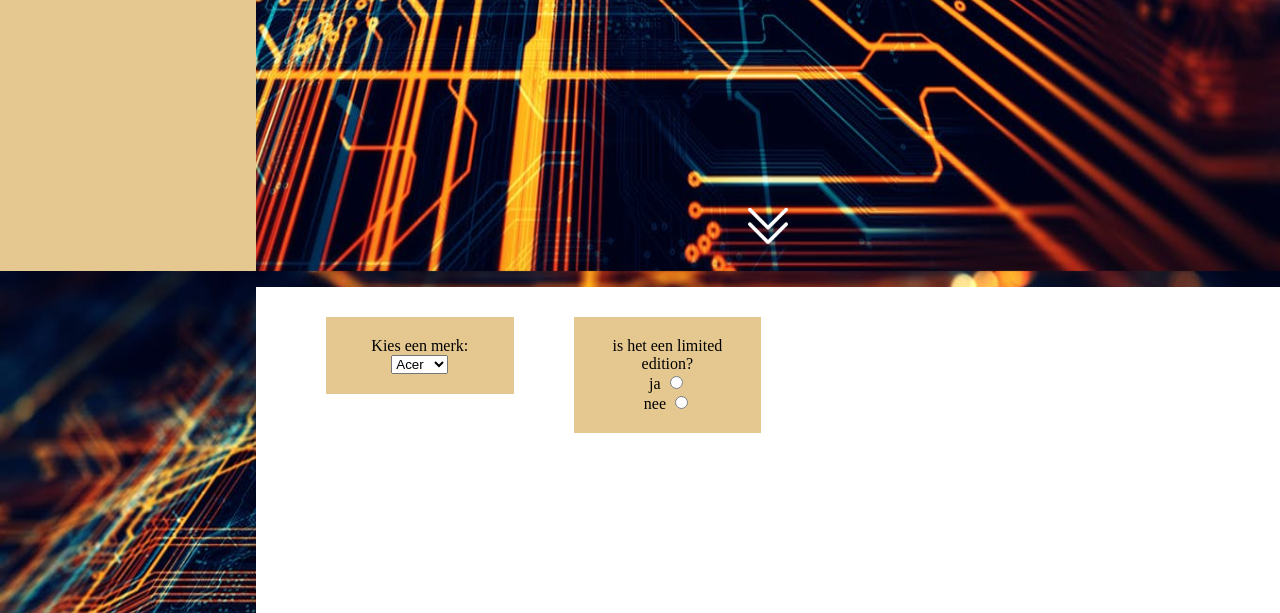
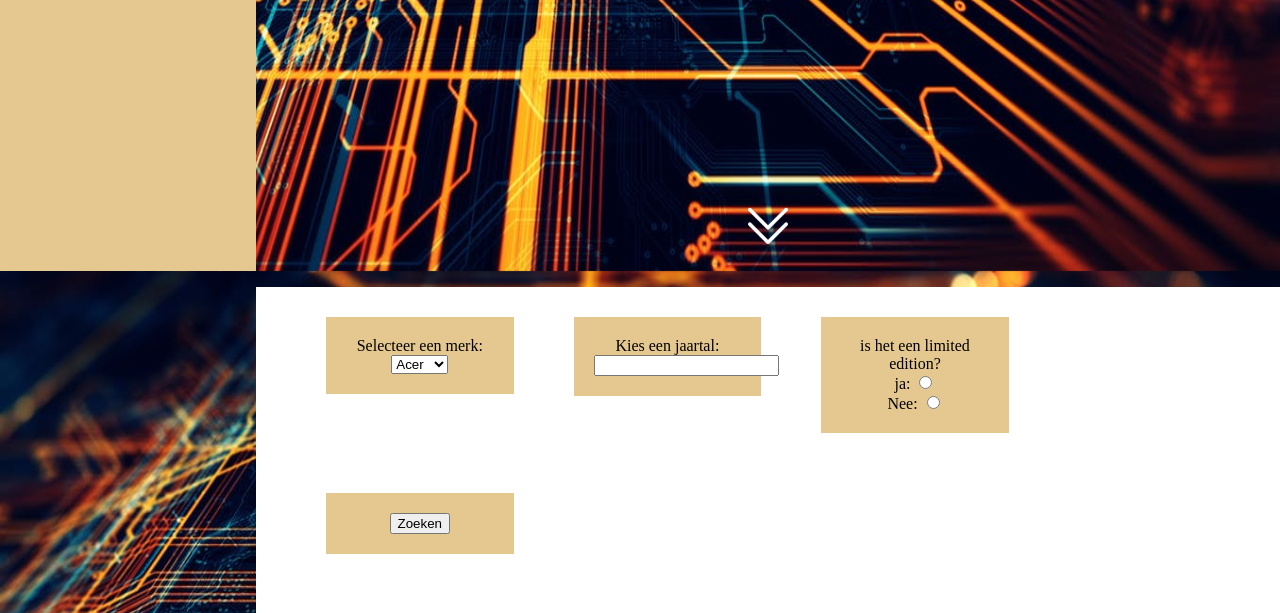
Before and after one commit to Rickvermeulen99/frontend-dev-2, a plain HTML site: page raritycheck.html in a window 1280 px wide. Shown: the part 529-1142 px from the top of the page. Drawn offline with Linux system fonts and the light colour scheme.

Commit message:
sytse - html

```diff
--- a/raritycheck.html
+++ b/raritycheck.html
@@ -24,7 +24,8 @@
             <div id="items">
                 <ul>
                     <li>
-                        <label for="merk">Kies een merk:</label>
+                        <form>
+                        <label for="merk">Selecteer een merk:</label>
 
                         <select id="merk">
                         <option value="Acer">Acer</option>
@@ -36,14 +37,24 @@
                 </ul>
                 <ul>
                     <li>
-                       <form> is het een limited edition?<br>
-                           <label for="ja">ja</label>
-                           <input type="radio" name="yes" id="yes" value="yes"><br>
-                           <label for="nee">nee</label>
-                           <input type="radio" name="no" id="no" value="no"><br>
-                       </form>
+                        <label for="jaartal">Kies een jaartal:</label>
+                        <input type="text" id="jaartal" value="">
                     </li>
                 </ul>
+                <ul>
+                    <li>
+                       is het een limited edition?<br>
+                          ja: <input type="radio" id="Yes" name="Yes" value="Yes"><br>
+                           Nee: <input type="radio" id="No" name="No" value="No">
+                    </li>
+                </ul>
+                <ul>
+                    <li>
+                        <input type="Submit" value="Zoeken">
+                    </li>
+                </ul>
+             </form>
+
             </div>
             <div id="footer">
                 <p>&copy; TechBrothers | Website door Studio Website Makers</p>
```
